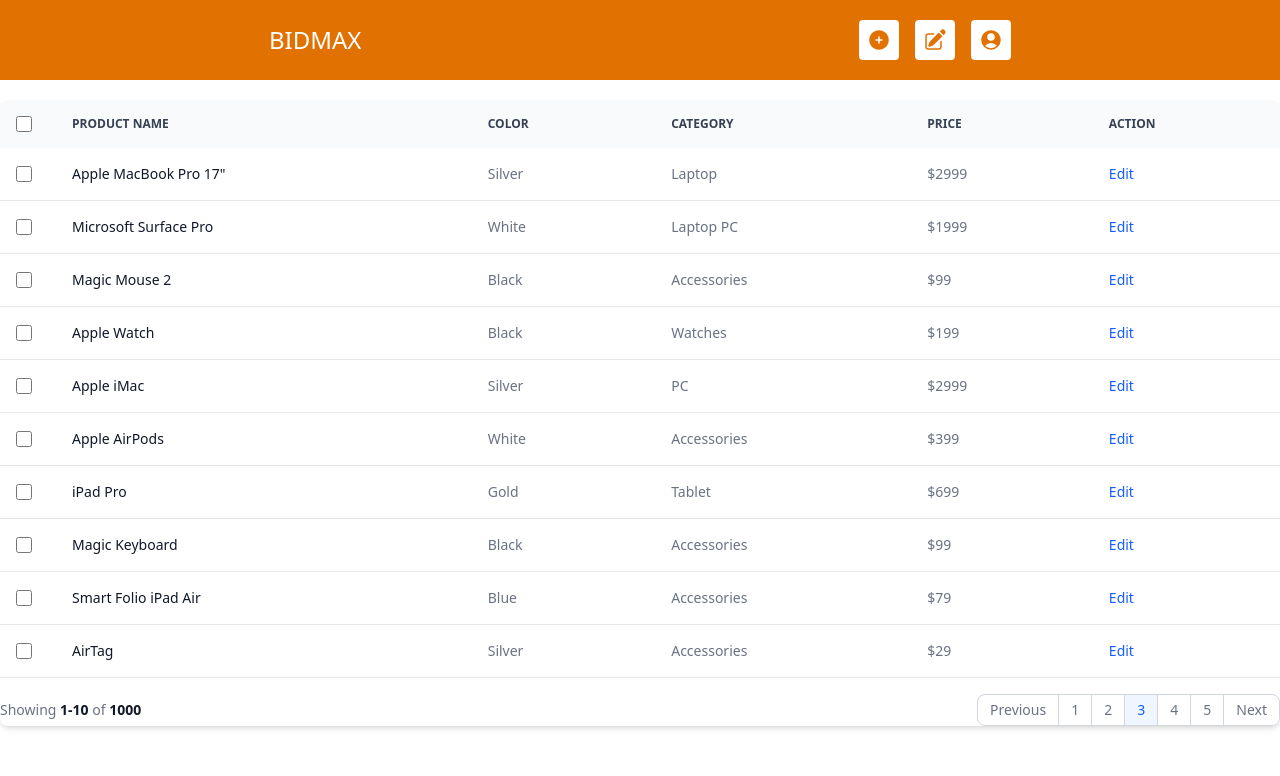
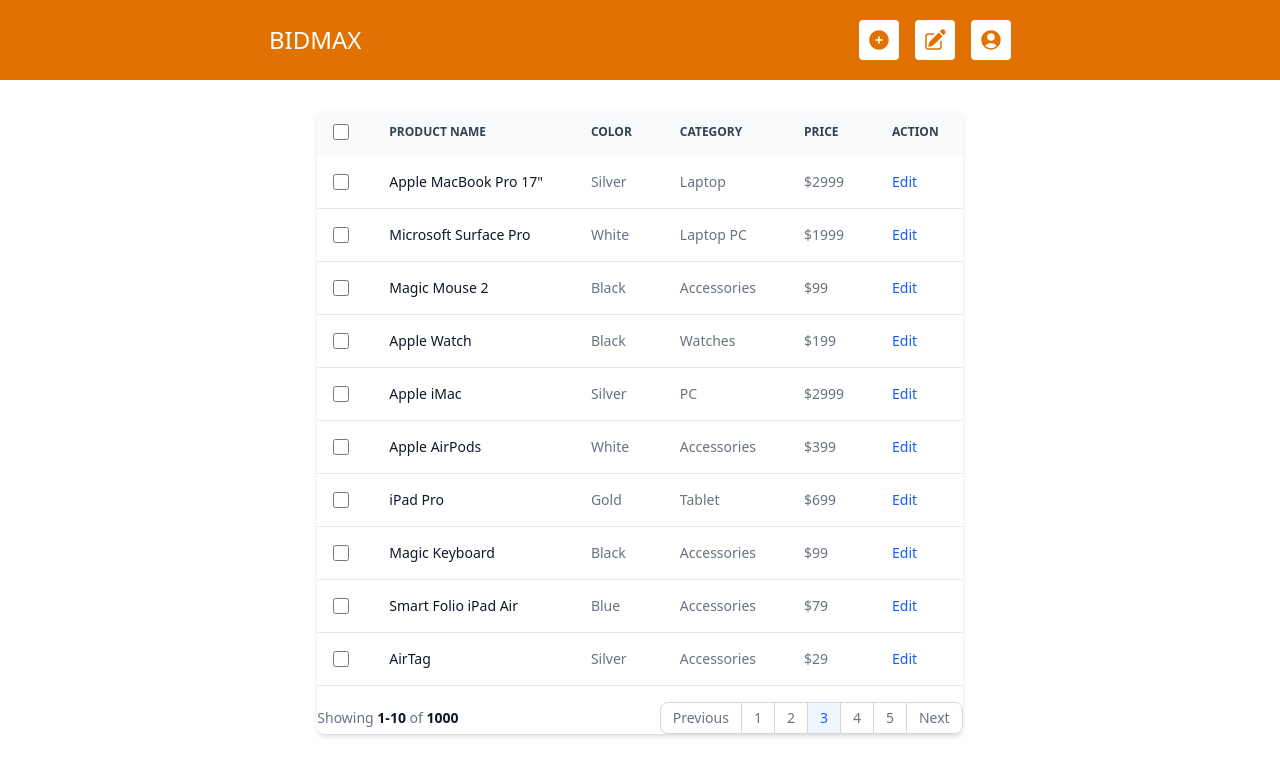
Before and after one commit to jdg24g/ticket, a Django app: page / in a window 1280 px wide. Shown: the top 776 px of the page. Run offline with Django 5.2, Linux system fonts and the light colour scheme.

Commit message:
Add dark mode support and layout improvements to header and table templates

```diff
--- a/a_pagina/templates/includes/header.html
+++ b/a_pagina/templates/includes/header.html
@@ -1,9 +1,9 @@
-<div class="flex flex-wrap items-center justify-around bg-amber-600 p-5">
+<div class="flex flex-wrap items-center justify-around bg-amber-600 p-5 dark:bg-gray-800">
   <h1 class="text-2xl text-white">BIDMAX</h1>
   <nav class="flex gap-4 justify-around items-center">
     <a
       href="#"
-      class="hover:bg-green-950 active:bg-green-950 text-amber-600 rounded-sm p-2 bg-white"
+      class="hover:bg-green-950 active:bg-green-950 text-amber-600 rounded-sm p-2 bg-white dark:text-gray-800"
       ><svg
         xmlns="http://www.w3.org/2000/svg"
         viewBox="0 0 24 24"
@@ -19,7 +19,7 @@
     </a>
     <a
       href="#"
-      class="hover:bg-amber-950 active:bg-amber-950 text-amber-600 rounded-sm p-2 bg-white"
+      class="hover:bg-amber-950 active:bg-amber-950 text-amber-600 rounded-sm p-2 bg-white dark:text-gray-800"
       ><svg
         xmlns="http://www.w3.org/2000/svg"
         viewBox="0 0 24 24"
@@ -36,7 +36,7 @@
     </a>
     <a
       href="#"
-      class="hover:bg-amber-950 active:bg-amber-950 text-amber-600 rounded-sm p-2 bg-white"
+      class="hover:bg-amber-950 active:bg-amber-950 text-amber-600 rounded-sm p-2 bg-white dark:text-gray-800"
     >
       <svg
         xmlns="http://www.w3.org/2000/svg"
--- a/a_pagina/templates/includes/table.html
+++ b/a_pagina/templates/includes/table.html
@@ -1,3 +1,4 @@
+<div class="flex m-2 justify-center items-center">
 
 
 <div class="relative overflow-x-auto shadow-md sm:rounded-lg mt-5">
@@ -261,7 +262,7 @@
         </tbody>
     </table>
     <nav class="flex items-center flex-column flex-wrap md:flex-row justify-between pt-4" aria-label="Table navigation">
-        <span class="text-sm font-normal text-gray-500 dark:text-gray-400 mb-4 md:mb-0 block w-full md:inline md:w-auto">Showing <span class="font-semibold text-gray-900 dark:text-white">1-10</span> of <span class="font-semibold text-gray-900 dark:text-white">1000</span></span>
+        <span class="text-sm font-normal text-gray-500 dark:text-gray-400 mb-4 md:mb-0 block w-full md:inline md:w-auto">Showing <span class="font-semibold text-gray-900 dark:text-black">1-10</span> of <span class="font-semibold text-gray-900 dark:text-black">1000</span></span>
         <ul class="inline-flex -space-x-px rtl:space-x-reverse text-sm h-8">
             <li>
                 <a href="#" class="flex items-center justify-center px-3 h-8 ms-0 leading-tight text-gray-500 bg-white border border-gray-300 rounded-s-lg hover:bg-gray-100 hover:text-gray-700 dark:bg-gray-800 dark:border-gray-700 dark:text-gray-400 dark:hover:bg-gray-700 dark:hover:text-white">Previous</a>
@@ -287,3 +288,5 @@
         </ul>
     </nav>
 </div>
+
+</div>
```
